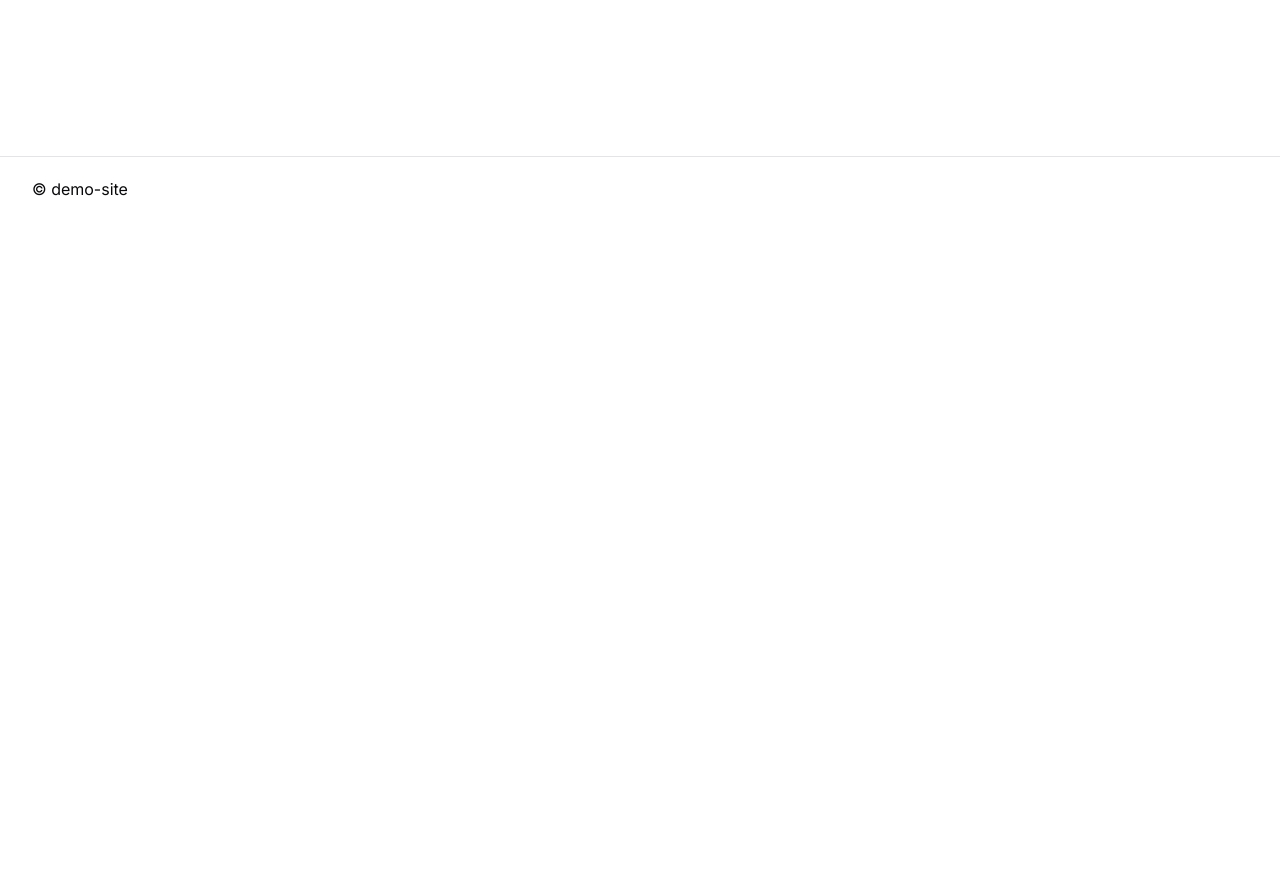
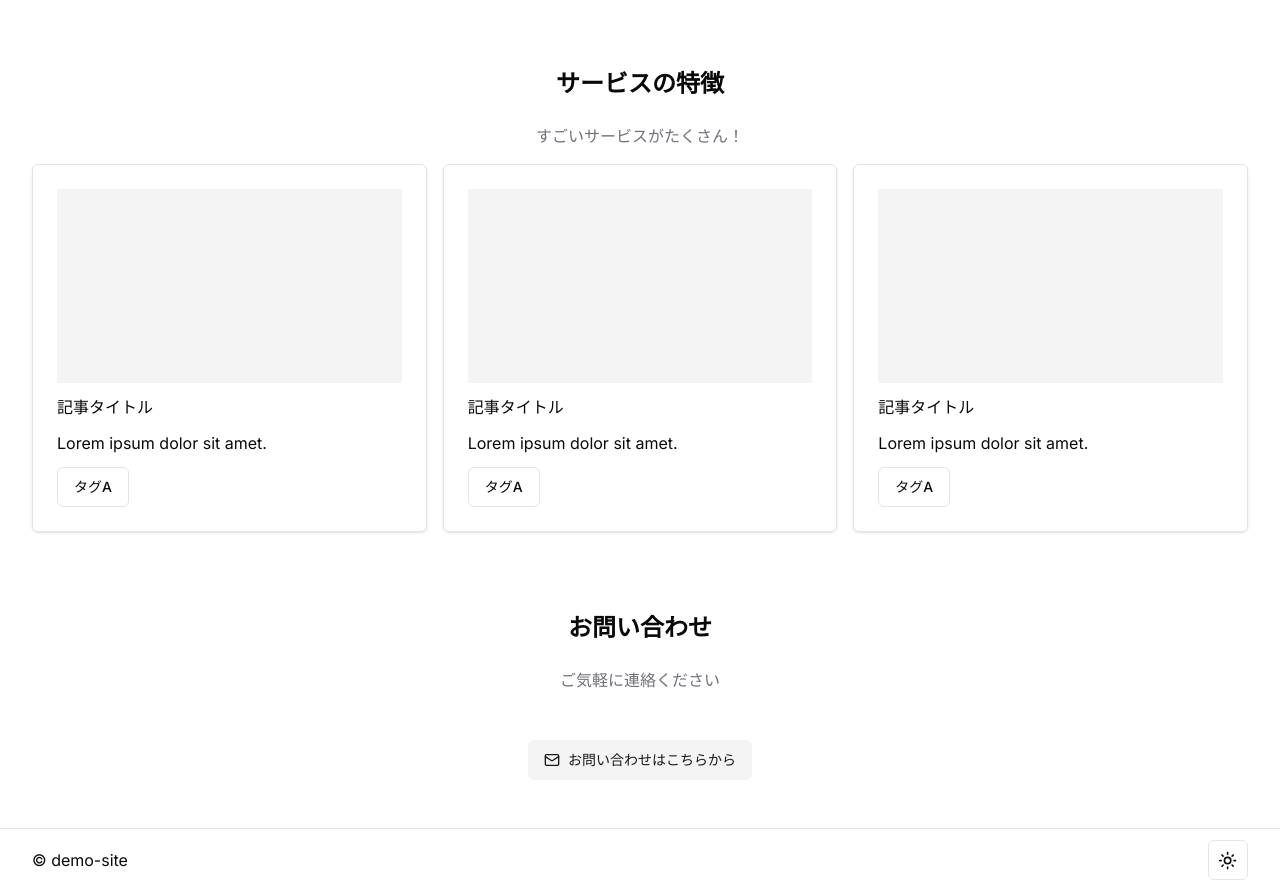
Before and after one commit to daiki-beppu/demo-site, a Next.js app: page /about in a window 1280 px wide. Shown: the part 580-1472 px from the top of the page. Before the commit the page ends 800 px from the top, so only its background shows below. Built offline with nearby package versions, Linux system fonts and the light colour scheme.

Commit message:
refactor:(Home,about)
ヘッダー、フッター、セクション、カードをコンポーネント化

```diff
--- /dev/null
+++ b/app/about/components/card.tsx
@@ -0,0 +1,18 @@
+import { Button } from "@/components/ui/button";
+import Link from "next/link";
+
+export default function Card() {
+  return (
+    <div className="border relative p-6 shadow rounded-md space-y-3">
+      <div className="aspect-video bg-muted"></div>
+      <h2>
+        <Link href="#">
+          記事タイトル
+          <span className="absolute inset-0"></span>
+        </Link>
+      </h2>
+      <p>Lorem ipsum dolor sit amet.</p>
+      <Button variant={"outline"}>タグA</Button>
+    </div>
+  );
+}
--- /dev/null
+++ b/app/about/components/section.tsx
@@ -0,0 +1,19 @@
+export default function Section({
+  title,
+  subTitle,
+  children,
+}: {
+  title: string;
+  subTitle: string;
+  children: React.ReactNode;
+}) {
+  return (
+    <section className="mt-20 container">
+      <div className="mb-4 text-center space-y-6">
+        <h2 className="font-bold text-2xl">{title}</h2>
+        <p className="text-muted-foreground mb-10">{subTitle}</p>
+      </div>
+      {children}
+    </section>
+  );
+}
--- a/app/about/page.tsx
+++ b/app/about/page.tsx
@@ -1,3 +1,13 @@
+import Contact from "./components/contact";
+import Features from "./components/features";
+import Hero from "./components/hero";
+
 export default function Page() {
-  return <div>about</div>;
+  return (
+    <div>
+      <Hero />
+      <Features />
+      <Contact />
+    </div>
+  );
 }
--- a/app/contact/page.tsx
+++ b/app/contact/page.tsx
@@ -1,3 +1,3 @@
 export default function Page() {
-  return <div>contact</div>;
+  return <div>Contact</div>;
 }
--- a/app/layout.tsx
+++ b/app/layout.tsx
@@ -2,21 +2,16 @@ import type { Metadata } from "next";
 import { Inter } from "next/font/google";
 import "./globals.css";
 import { cn } from "@/lib/utils";
-import { Button } from "@/components/ui/button";
-import Link from "next/link";
+import Header from "@/components/layout/header";
+import Footer from "@/components/layout/footer";
+import { ThemeProvider } from "@/components/theme-provider";
 
 const inter = Inter({ subsets: ["latin"] });
 
 export const metadata: Metadata = {
-  title: "Create Next App",
-  description: "Generated by create next app",
+  title: "demo-site",
+  description: "Learn Next.js",
 };
-
-const navItems = [
-  { label: "Home", href: "/" },
-  { label: "About", href: "/about" },
-  { label: "Contact", href: "/contact" },
-];
 
 export default function RootLayout({
   children,
@@ -24,28 +19,18 @@ export default function RootLayout({
   children: React.ReactNode;
 }>) {
   return (
-    <html lang="ja">
+    <html lang="ja" suppressHydrationWarning>
       <body className={cn(inter.className, "min-h-dvh")}>
-        <header className="container h-16 flex items-center border-b justify-between">
-          <Button variant="ghost" asChild   >
-            <Link href={"/"} className="font-bold">
-              LOGO
-            </Link>
-          </Button>
-          <ul className="flex gap-4">
-            {navItems.map((item) => (
-              <li key={item.label}>
-                <Button asChild variant="ghost">
-                  <Link href={item.href}>{item.label}</Link>
-                </Button>
-              </li>
-            ))}
-          </ul>
-        </header>
-        {children}
-        <footer className="container h-16 flex items-center border-t sticky top-full">
-          <p>&copy; demo-site</p>
-        </footer>
+        <ThemeProvider
+          attribute="class"
+          defaultTheme="system"
+          enableSystem
+          disableTransitionOnChange
+        >
+          <Header />
+          {children}
+          <Footer />
+        </ThemeProvider>
       </body>
     </html>
   );
--- a/app/page.tsx
+++ b/app/page.tsx
@@ -1,5 +1,3 @@
-import Image from "next/image";
-
 export default function Home() {
   return <main>Home</main>;
 }
--- /dev/null
+++ b/components/layout/footer.tsx
@@ -0,0 +1,10 @@
+import { ModeToggle } from "./mood-toggle";
+
+export default function Footer() {
+  return (
+    <footer className="container h-16 flex items-center justify-between border-t sticky top-full">
+      <p>&copy; demo-site</p>
+      <ModeToggle />
+    </footer>
+  );
+}
--- /dev/null
+++ b/components/layout/header.tsx
@@ -0,0 +1,29 @@
+import Link from "next/link";
+import { Button } from "../ui/button";
+
+const navItems = [
+  { label: "Home", href: "/" },
+  { label: "About", href: "/about" },
+  { label: "Contact", href: "/contact" },
+];
+
+export default function Header() {
+  return (
+    <header className="container h-16 flex items-center border-b justify-between">
+      <Button variant="ghost" asChild>
+        <Link href={"/"} className="font-bold">
+          LOGO
+        </Link>
+      </Button>
+      <ul className="flex gap-4">
+        {navItems.map((item) => (
+          <li key={item.label}>
+            <Button asChild variant="ghost">
+              <Link href={item.href}>{item.label}</Link>
+            </Button>
+          </li>
+        ))}
+      </ul>
+    </header>
+  );
+}
```
